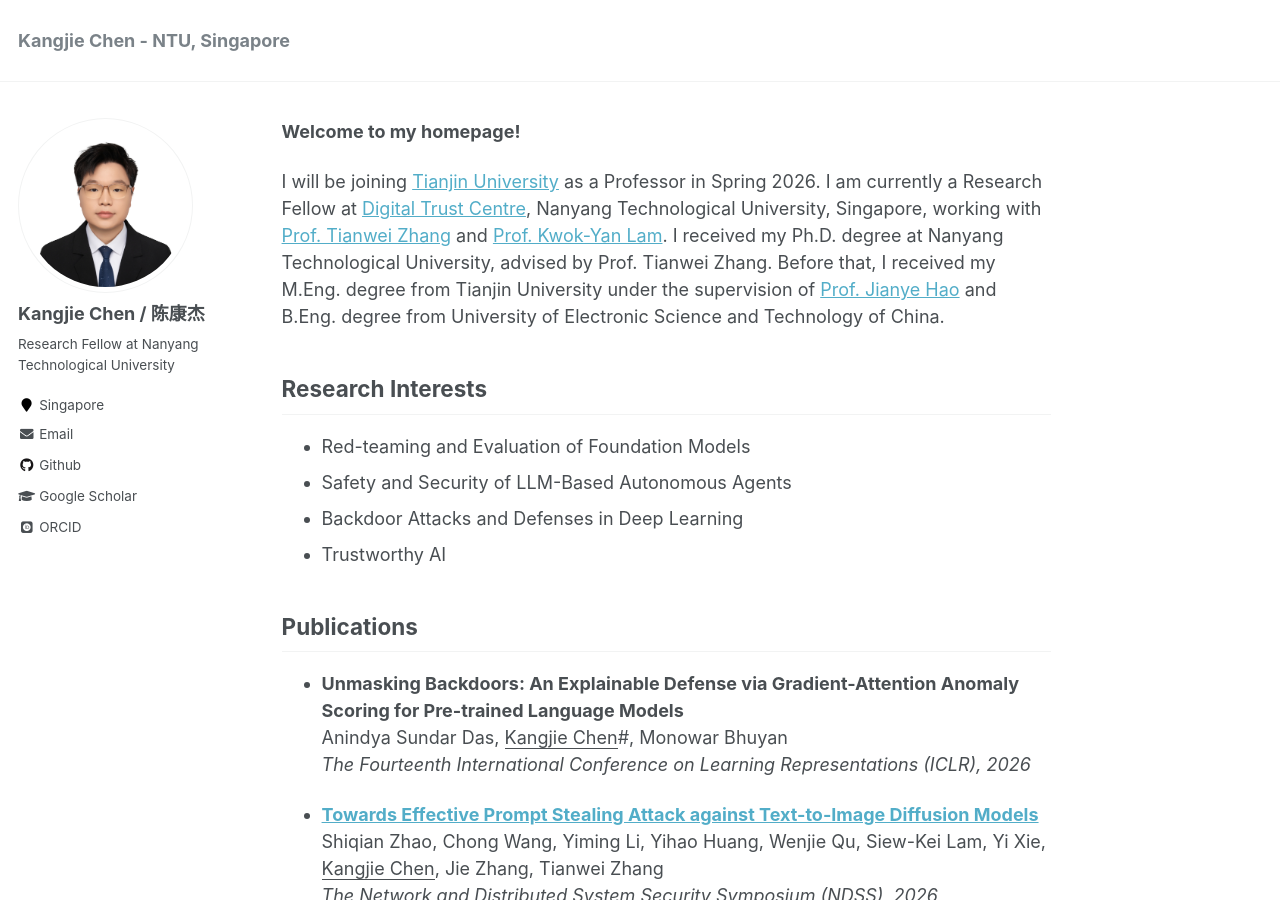
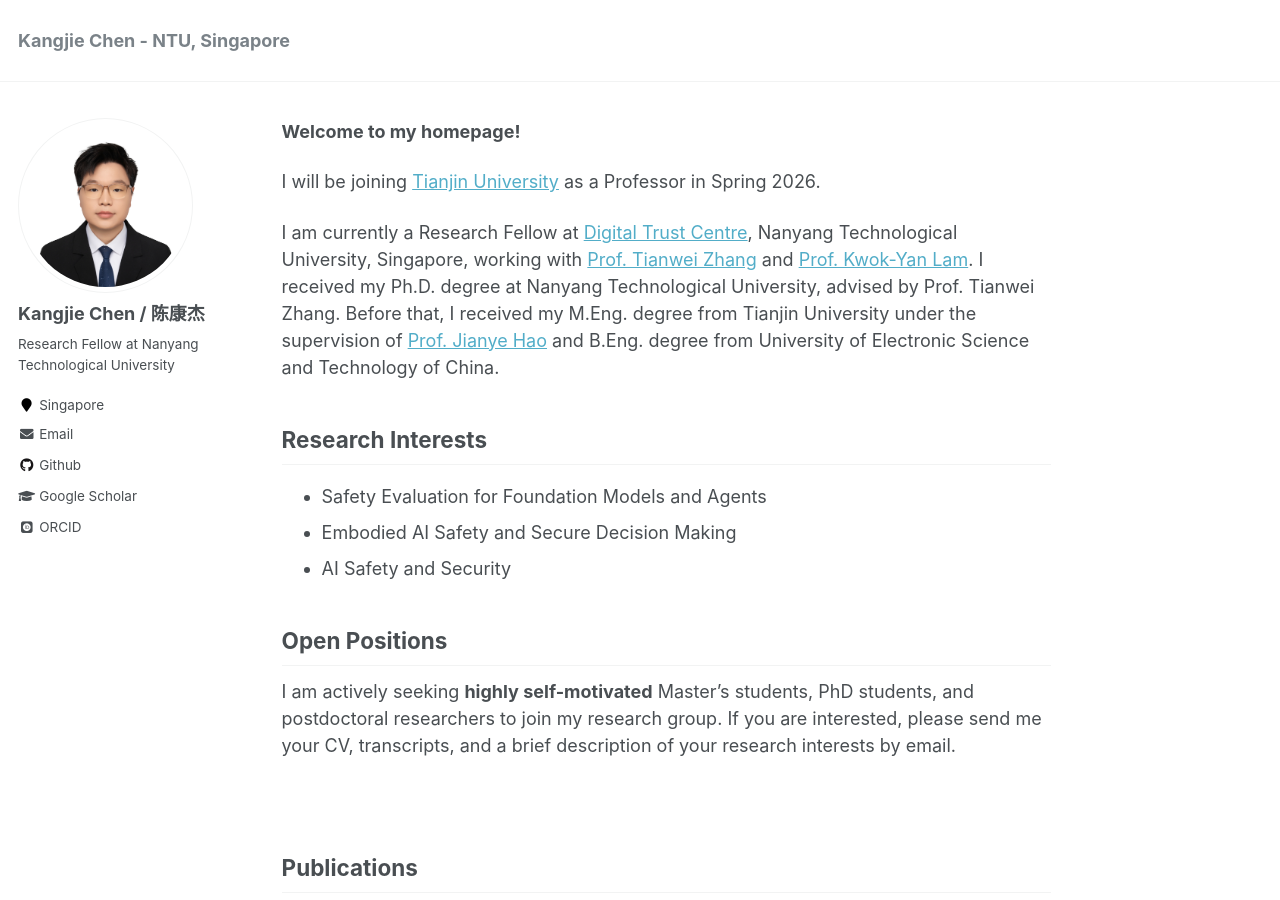
Before and after one commit to kangjie-chen/kangjie-chen.github.io, a Jekyll site: the page built from _pages/about.md, in a window 1280 px wide and 900 px high. Built offline with Jekyll 4.4.1, drawn with Linux system fonts in a browser that asks for light colours; some web fonts are replaced.

Commit message:
Update about.md

```diff
--- a/_pages/about.md
+++ b/_pages/about.md
@@ -11,13 +11,19 @@ redirect_from:
 <span style="font-size:large;font-weight:bold;"> Welcome to my homepage! </span>
 <br/>
 
-I will be joining [Tianjin University](https://www.tju.edu.cn/) as a Professor in Spring 2026. I am currently a Research Fellow at [Digital Trust Centre](https://www.ntu.edu.sg/dtc), Nanyang Technological University, Singapore, working with [Prof. Tianwei Zhang](https://personal.ntu.edu.sg/tianwei.zhang/index.html) and [Prof. Kwok-Yan Lam](https://personal.ntu.edu.sg/kwokyan.lam/). I received my Ph.D. degree at Nanyang Technological University, advised by Prof. Tianwei Zhang. Before that, I received my M.Eng. degree from Tianjin University under the supervision of [Prof. Jianye Hao](http://www.icdai.org/jianye.html) and B.Eng. degree from University of Electronic Science and Technology of China.
+I will be joining [Tianjin University](https://www.tju.edu.cn/) as a Professor in Spring 2026.
+
+I am currently a Research Fellow at [Digital Trust Centre](https://www.ntu.edu.sg/dtc), Nanyang Technological University, Singapore, working with [Prof. Tianwei Zhang](https://personal.ntu.edu.sg/tianwei.zhang/index.html) and [Prof. Kwok-Yan Lam](https://personal.ntu.edu.sg/kwokyan.lam/). I received my Ph.D. degree at Nanyang Technological University, advised by Prof. Tianwei Zhang. Before that, I received my M.Eng. degree from Tianjin University under the supervision of [Prof. Jianye Hao](http://www.icdai.org/jianye.html) and B.Eng. degree from University of Electronic Science and Technology of China.
 
 ## Research Interests
-- Red-teaming and Evaluation of Foundation Models
-- Safety and Security of LLM-Based Autonomous Agents
-- Backdoor Attacks and Defenses in Deep Learning
-- Trustworthy AI
+- Safety Evaluation for Foundation Models and Agents
+- Embodied AI Safety and Secure Decision Making
+- AI Safety and Security
+
+
+## Open Positions
+I am actively seeking **highly self-motivated** Master’s students, PhD students, and postdoctoral researchers to join my research group. If you are interested, please send me your CV, transcripts, and a brief description of your research interests by email.
+
 <br/>
 
 ## Publications
```
